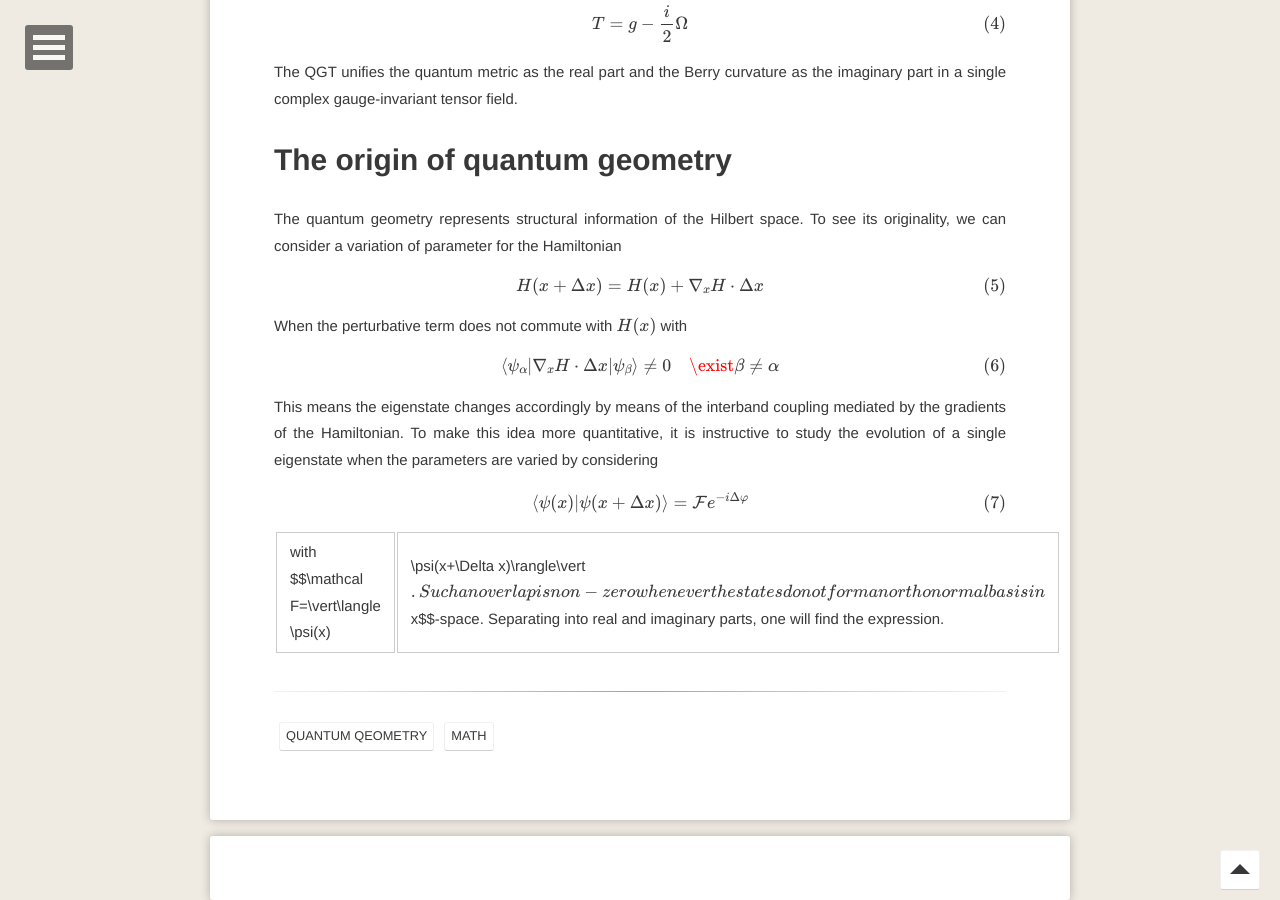
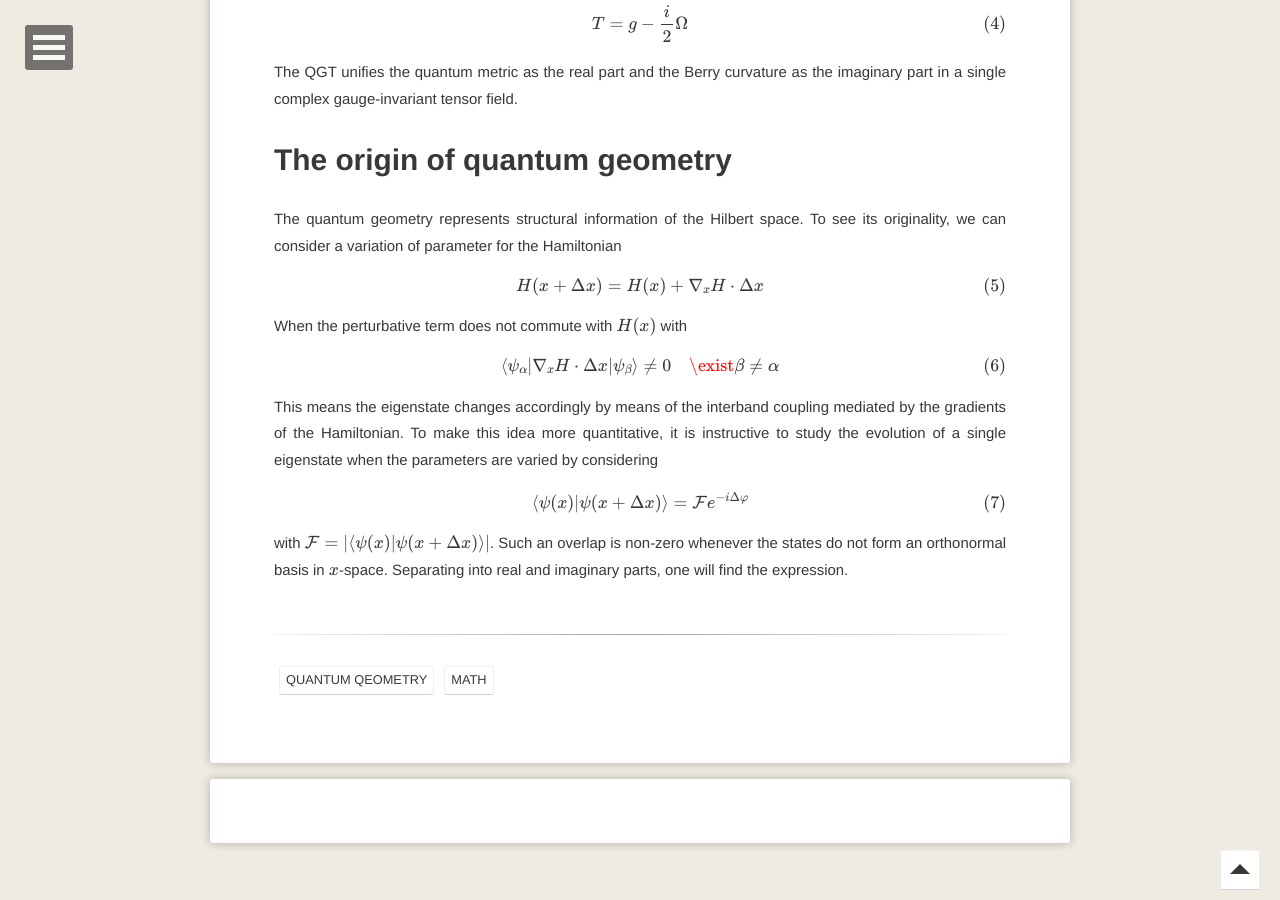
Before and after one commit to shuaichenphysics/shuaichenphysics.github.io, a Jekyll site: the page built from _posts/2023-10-20-bound state in a periodic potential.md, in a window 1280 px wide and 900 px high, scrolled down 1140 px. Built offline with Jekyll 4.4.1, drawn with Linux system fonts in a browser that asks for light colours; formulas are drawn with MathJax 3; comment, search, counter and statistics services are not loaded; some of the changed text lies outside the part shown.

Commit message:
Update 2023-10-20-bound state in a periodic potential.md

```diff
--- a/_posts/2023-10-20-bound state in a periodic potential.md
+++ b/_posts/2023-10-20-bound state in a periodic potential.md
@@ -14,7 +14,7 @@
 H(x) |\psi_\alpha(x)\rangle = \epsilon_\alpha(x)|\psi_\alpha(x)\rangle
 $$
 
-With eigenvalue $$\epsilon_\alpha(x)$$ that form a band structure in parameter space, and corresponding eigenstates $$|\psi_\alpha(x)\rangle $$.
+With eigenvalue $$\epsilon_\alpha(x)$$ that forms a band structure in parameter space, and corresponding eigenstates $$ \vert\psi_\alpha(x)\rangle $$.
 We remark that $$x$$ indeed represents a general parameter such as momentum, or interaction parameter. As the name geometry indicates, we will define so-called __quantum geometry__ that encodes structural information of the Hilbert spaces $$\{\mathcal H_x\}$$ when the parameter $$x$$ varies.
 
 It is often the case that perturbation occurs (in reality or thinking experiments) $$x\rightarrow x+\Delta x $$. Then the system shows response to the external perturbation and for weak perturbation, the response can be expressed in the unperturbed Hamiltonian $$H(x)$$. There are two aspects of changes. First, the __shift of the energy__ and we may call it the **spectrum physics** (I cook the name, not serious). More precisely, the information shall be encoded by the velocity
@@ -63,4 +63,4 @@
 \langle \psi(x)|\psi(x+\Delta x)\rangle = \mathcal Fe^{-i\Delta \varphi}
 $$
 
-with $$\mathcal F=\vert\langle \psi(x)|\psi(x+\Delta x)\rangle\vert$$. Such an overlap is non-zero whenever the states do not form an orthonormal basis in $$x$$-space. Separating into real and imaginary parts, one will find the expression.
+with $$\mathcal F=\vert\langle \psi(x)\vert\psi(x+\Delta x)\rangle\vert$$. Such an overlap is non-zero whenever the states do not form an orthonormal basis in $$x$$-space. Separating into real and imaginary parts, one will find the expression.
```
